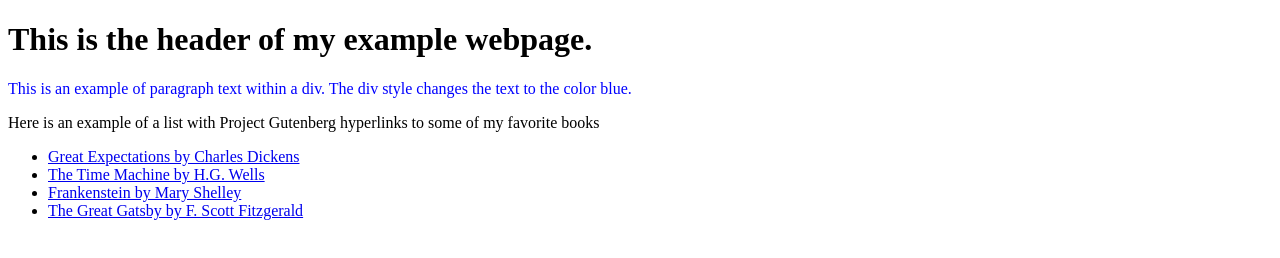
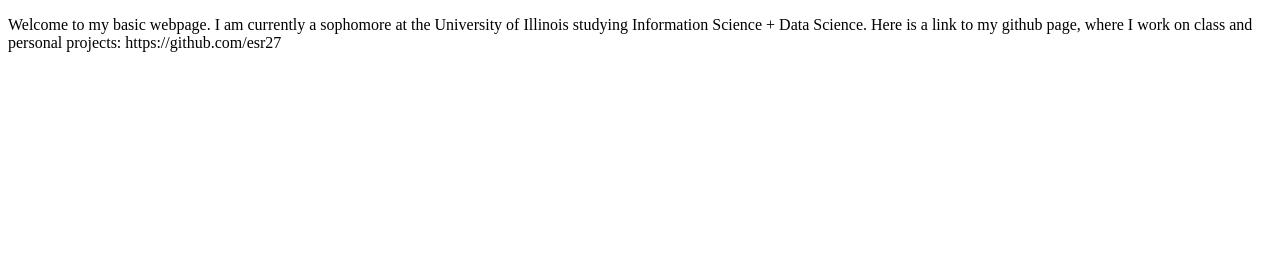
Before and after one commit to esr27/esr27.github.io, a plain HTML site: page index.html in a window 1280 px wide. Drawn offline with Linux system fonts and the light colour scheme.

Commit message:
Update index.html

```diff
--- a/index.html
+++ b/index.html
@@ -4,21 +4,10 @@
         <title>Ethan Roberts HTML Display</title>
     </head>
     <body>
-        <h1>This is the header of my example webpage. </h1>
-        <div class = "colored text", style = "color:blue">
             <p>
-                This is an example of paragraph text within a div. The div style changes the text to the color blue.
+                Welcome to my basic webpage. I am currently a sophomore at the University of Illinois studying Information Science + Data Science. Here is a link to my github page, where I work on class and personal projects: https://github.com/esr27
             </p>
-        </div>
-        <p>
-            Here is an example of a list with Project Gutenberg hyperlinks to some of my favorite books
-            <ul>
-                <li><a href="https://www.gutenberg.org/files/1400/1400-h/1400-h.htm">Great Expectations by Charles Dickens</a></li>
-                <li><a href="https://www.gutenberg.org/cache/epub/35/pg35-images.html">The Time Machine by H.G. Wells</a></li>
-                <li><a href="https://www.gutenberg.org/cache/epub/84/pg84-images.html">Frankenstein by Mary Shelley</a></li>
-                <li><a href="https://www.gutenberg.org/cache/epub/64317/pg64317-images.html">The Great Gatsby by F. Scott Fitzgerald</a></li>
-            </ul>
-        </p>
+
 
     </body>
 
```
